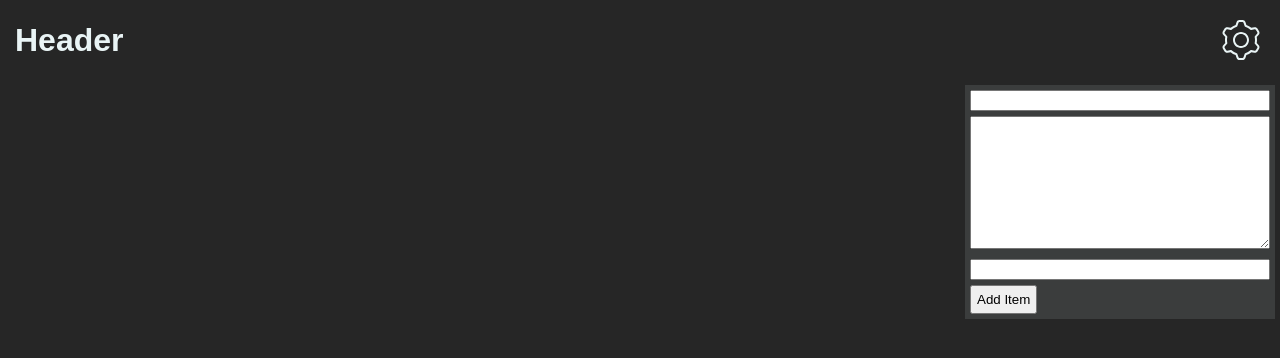
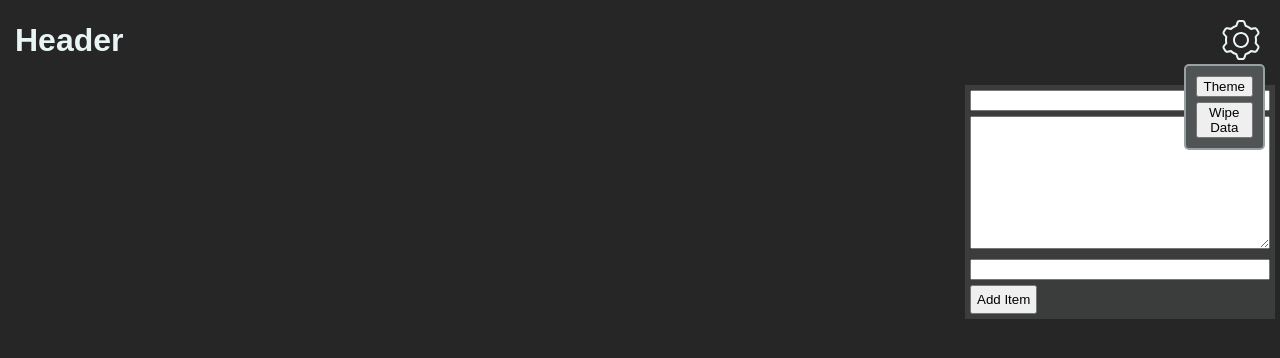
Before and after one commit to jamie-thompson-1024/TODO-React-App, a React (Create React App) app in the folder todo-app-react/: page / in a window 1280 px wide. Both pictures are taken after a click on the element 1241 px from the left and 40 px from the top of the page. Shown: the top 358 px of the page. Built offline with nearby package versions, Linux system fonts and the light colour scheme.

Commit message:
added basic settings menu controls

```diff
--- a/todo-app-react/src/Components/Header/Settings.css
+++ b/todo-app-react/src/Components/Header/Settings.css
@@ -19,9 +19,20 @@
 
 .Settings-menu
 {
+    background-color: var(--theme-background-2);
+    border: 2px solid var(--theme-foreground-border);
+    border-radius: 5px;
+
+    display: flex;
     position: absolute;
+
     top: 100%;
     right: 0;
+
+    padding: 10px;
+
+    flex-direction: column;
+    row-gap: 5px;
 }
 
 .Settings-hidden
--- a/todo-app-react/src/Components/Header/Settings.tsx
+++ b/todo-app-react/src/Components/Header/Settings.tsx
@@ -6,7 +6,8 @@ import './Settings.css';
 
 function Settings()
 {
-    const { settings } = useContext(TodoContext);
+    const storage = useContext(TodoContext);
+    const { settings } = storage;
 
     const [showMenu, setShowMenu] = useState(false);
 
@@ -24,6 +25,11 @@ function Settings()
         setShowMenu(!showMenu);
     }, [showMenu]);
 
+    const wipeData = useCallback(() => {
+        if(showMenu)
+            storage.wipe();
+    }, [showMenu, storage]);
+
     useEffect(() => {
         settings.addEventListener('themeChange', updateTheme);
         return (() => {
@@ -37,7 +43,8 @@ function Settings()
                 <img src={cogSvgLogo} alt="cog"></img>
             </div>
             <div className={"Settings-menu" + ( showMenu ? "" : " Settings-hidden" )}>
-
+                <button className="Settings-themeButton">Theme</button>
+                <button className="Settings-wipe" onClick={wipeData}>Wipe Data</button>
             </div>
         </div>
     )
```
